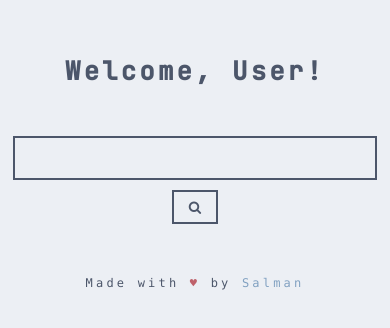
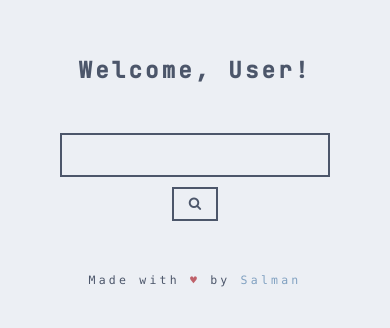
Before and after one commit to pyDiablo/pyDiablo.github.io, a plain HTML site: page index.html in a window 390 px wide. Shown: the part 258-586 px from the top of the page. Drawn offline with Linux system fonts and the light colour scheme.

Commit message:
Changes to media query

```diff
--- a/styles.css
+++ b/styles.css
@@ -36,6 +36,10 @@ form input{
     padding: 1em;
 }
 
+form input:focus {
+    outline: 0;
+}
+
 form button {
     height: 2.5em;
     width: 3.5em;
@@ -66,14 +70,14 @@ footer {
 
 @media screen and (max-width: 480px) {
     form input {
-        width: 25em;
+        width: 18em;
     }
 
     h1 {
-        font-size: 1.6em;
+        font-size: 1.4em;
     }
 
     small {
-        font-size: 0.75em;
+        font-size: 0.72em;
     }
 }
```
